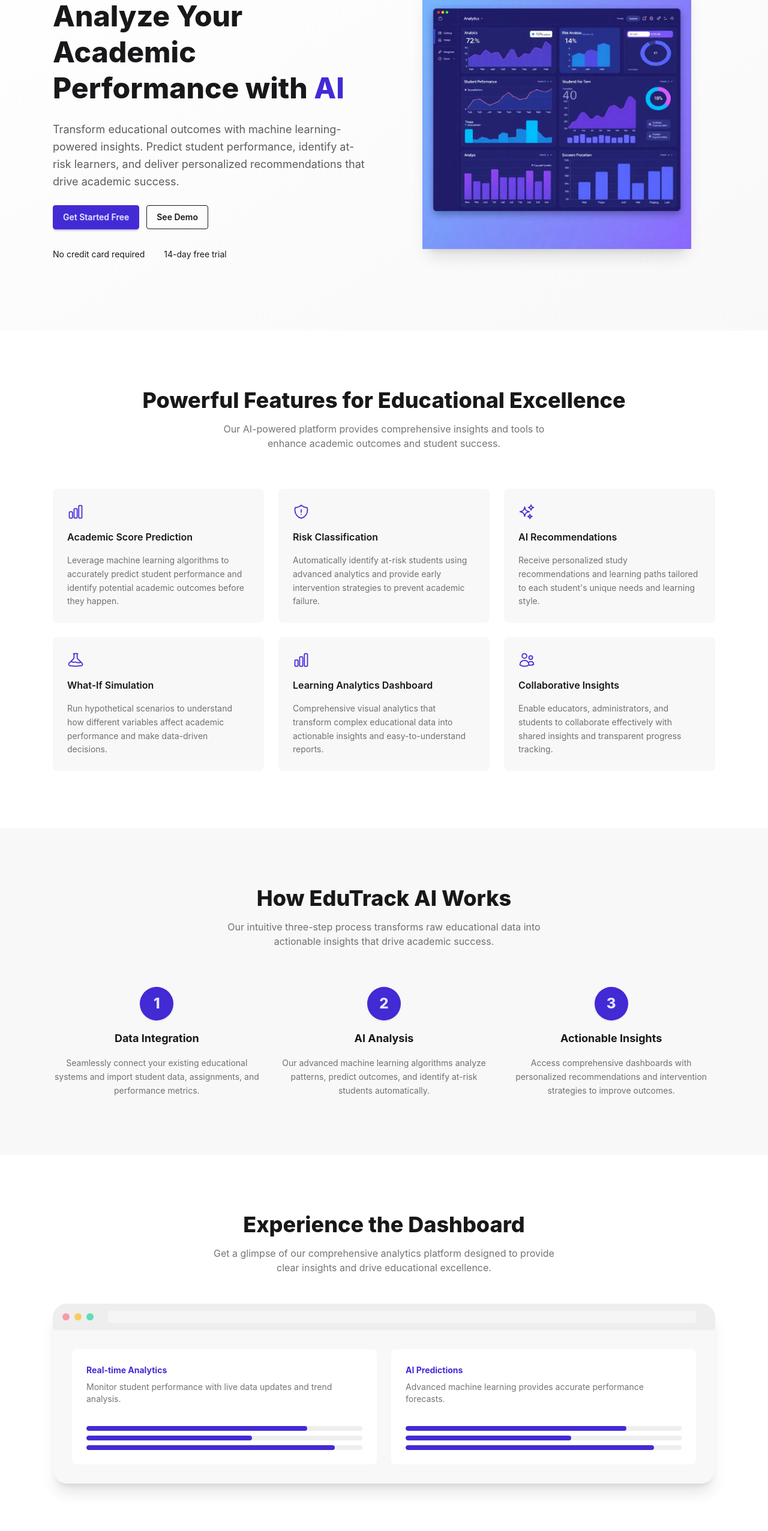
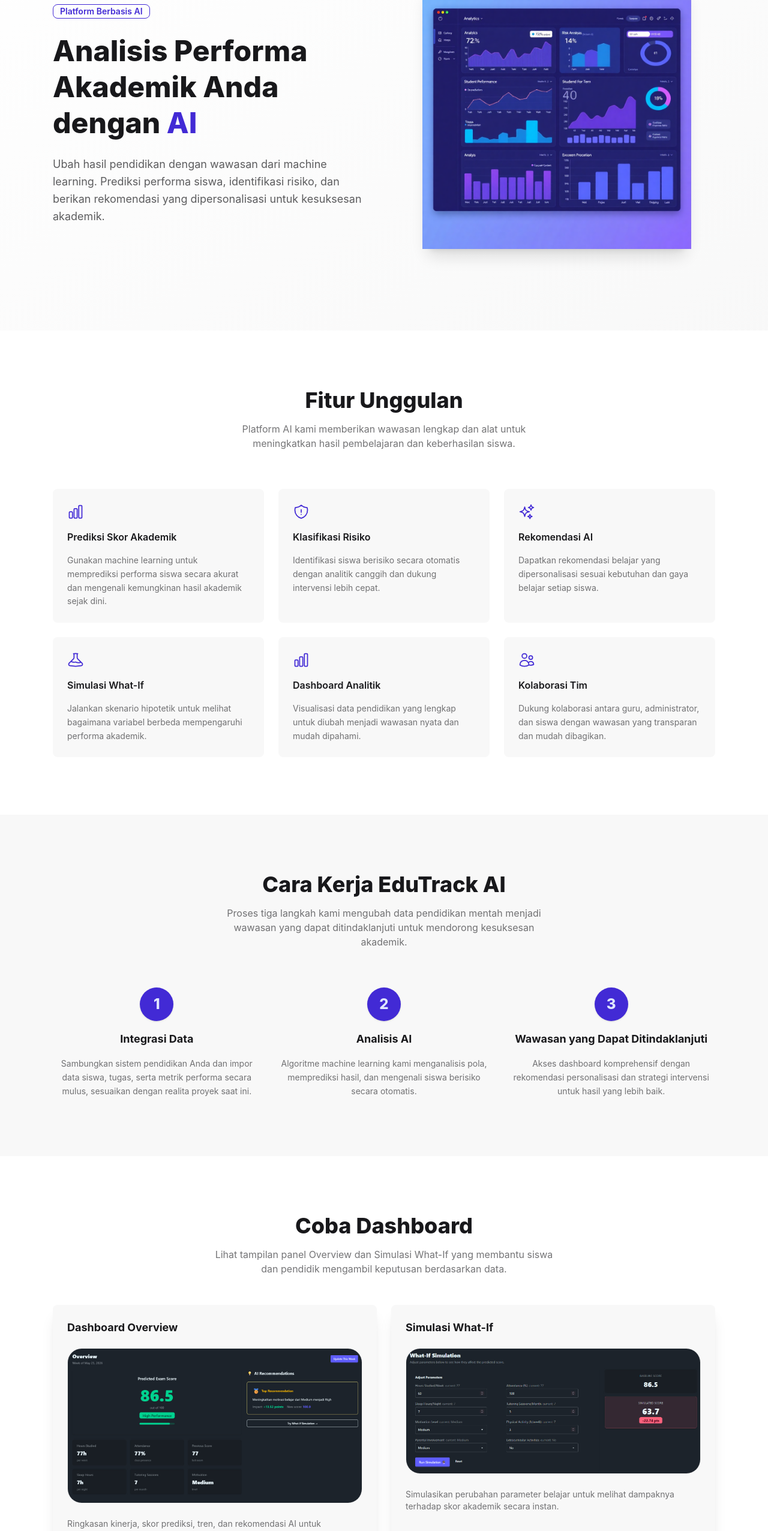
Before and after one commit to Zyxcid/edutrack, a React (Vite) app in the folder fullstack/frontend/: page / in a window 1280 px wide. Shown: the part 234-2786 px from the top of the page at 60% size. Built offline with nearby package versions, Linux system fonts and the light colour scheme.

Commit message:
feat: localize app UI to Indonesian

```diff
--- a/fullstack/frontend/src/pages/LandingPage.jsx
+++ b/fullstack/frontend/src/pages/LandingPage.jsx
@@ -40,26 +40,26 @@
 
 // ── Data ───────────────────────────────────────────────────────────────────
 const features = [
-  { icon: <IconChart />, title: "Academic Score Prediction", desc: "Leverage machine learning algorithms to accurately predict student performance and identify potential academic outcomes before they happen." },
-  { icon: <IconShield />, title: "Risk Classification", desc: "Automatically identify at-risk students using advanced analytics and provide early intervention strategies to prevent academic failure." },
-  { icon: <IconSparkles />, title: "AI Recommendations", desc: "Receive personalized study recommendations and learning paths tailored to each student's unique needs and learning style." },
-  { icon: <IconBeaker />, title: "What-If Simulation", desc: "Run hypothetical scenarios to understand how different variables affect academic performance and make data-driven decisions." },
-  { icon: <IconChart />, title: "Learning Analytics Dashboard", desc: "Comprehensive visual analytics that transform complex educational data into actionable insights and easy-to-understand reports." },
-  { icon: <IconUsers />, title: "Collaborative Insights", desc: "Enable educators, administrators, and students to collaborate effectively with shared insights and transparent progress tracking." },
+  { icon: <IconChart />, title: "Prediksi Skor Akademik", desc: "Gunakan machine learning untuk memprediksi performa siswa secara akurat dan mengenali kemungkinan hasil akademik sejak dini." },
+  { icon: <IconShield />, title: "Klasifikasi Risiko", desc: "Identifikasi siswa berisiko secara otomatis dengan analitik canggih dan dukung intervensi lebih cepat." },
+  { icon: <IconSparkles />, title: "Rekomendasi AI", desc: "Dapatkan rekomendasi belajar yang dipersonalisasi sesuai kebutuhan dan gaya belajar setiap siswa." },
+  { icon: <IconBeaker />, title: "Simulasi What-If", desc: "Jalankan skenario hipotetik untuk melihat bagaimana variabel berbeda mempengaruhi performa akademik." },
+  { icon: <IconChart />, title: "Dashboard Analitik", desc: "Visualisasi data pendidikan yang lengkap untuk diubah menjadi wawasan nyata dan mudah dipahami." },
+  { icon: <IconUsers />, title: "Kolaborasi Tim", desc: "Dukung kolaborasi antara guru, administrator, dan siswa dengan wawasan yang transparan dan mudah dibagikan." },
 ];
 
 const steps = [
-  { num: "1", title: "Data Integration", desc: "Seamlessly connect your existing educational systems and import student data, assignments, and performance metrics." },
-  { num: "2", title: "AI Analysis", desc: "Our advanced machine learning algorithms analyze patterns, predict outcomes, and identify at-risk students automatically." },
-  { num: "3", title: "Actionable Insights", desc: "Access comprehensive dashboards with personalized recommendations and intervention strategies to improve outcomes." },
+  { num: "1", title: "Integrasi Data", desc: "Sambungkan sistem pendidikan Anda dan impor data siswa, tugas, serta metrik performa secara mulus, sesuaikan dengan realita proyek saat ini." },
+  { num: "2", title: "Analisis AI", desc: "Algoritme machine learning kami menganalisis pola, memprediksi hasil, dan mengenali siswa berisiko secara otomatis." },
+  { num: "3", title: "Wawasan yang Dapat Ditindaklanjuti", desc: "Akses dashboard komprehensif dengan rekomendasi personalisasi dan strategi intervensi untuk hasil yang lebih baik." },
 ];
 
-const navLinks = ["Features", "How It Works", "Dashboard", "About"];
+const navLinks = ["Fitur", "Cara Kerja", "Dashboard", "Tentang"];
 
 const footerLinks = {
-  Product: ["Features", "Pricing", "API", "Integrations"],
-  Company: ["About", "Blog", "Careers", "Contact"],
-  Support: ["Help Center", "Documentation", "Status", "Security"],
+  Produk: ["Fitur", "Harga", "API", "Integrasi"],
+  Perusahaan: ["Tentang", "Blog", "Karir", "Kontak"],
+  Dukungan: ["Pusat Bantuan", "Dokumentasi", "Status", "Keamanan"],
 };
 
 // ── Components ─────────────────────────────────────────────────────────────
@@ -71,7 +71,7 @@
     <nav className="sticky top-0 z-50 bg-base-100/80 backdrop-blur border-b border-base-200">
       <div className="max-w-6xl mx-auto px-6 flex items-center justify-between h-16">
         {/* Logo */}
-        <a href="#" className="text-xl font-extrabold tracking-tight text-primary">EduTrack AI</a>
+        <a href="/" className="text-xl font-extrabold tracking-tight text-primary">EduTrack AI</a>
 
         {/* Desktop nav links */}
         <ul className="hidden lg:flex gap-1">
@@ -82,12 +82,40 @@
           ))}
         </ul>
 
+        {/* Mobile menu toggle */}
+        <button
+          className="btn btn-ghost btn-square lg:hidden"
+          onClick={() => setOpen((prev) => !prev)}
+          aria-label="Toggle menu"
+        >
+          <IconMenuBar />
+        </button>
+
         {/* Desktop auth buttons */}
-        <div className="flex gap-2">
+        <div className="hidden sm:flex gap-2">
           <button className="btn btn-ghost btn-sm" onClick={() => navigate('/signin')}>Sign In</button>
           <button className="btn btn-primary btn-sm" onClick={() => navigate('/register')}>Get Started</button>
         </div>
       </div>
+
+      {/* Mobile nav links */}
+      {open && (
+        <div className="lg:hidden bg-base-100 border-t border-base-200">
+          <ul className="flex flex-col gap-1 px-4 py-3">
+            {navLinks.map(link => (
+              <li key={link}>
+                <a
+                  href={`#${link.toLowerCase().replace(/ /g, "-")}`}
+                  className="block rounded-lg px-3 py-2 text-sm text-base-content hover:bg-base-200"
+                  onClick={() => setOpen(false)}
+                >
+                  {link}
+                </a>
+              </li>
+            ))}
+          </ul>
+        </div>
+      )}
     </nav>
   );
 }
@@ -95,32 +123,23 @@
 function HeroSection() {
   const navigate = useNavigate()
   return (
-    <section id="features" className="min-h-[90vh] flex items-center bg-linear-to-br from-base-100 to-base-200">
+    <section id="hero" className="min-h-[90vh] flex items-center bg-linear-to-br from-base-100 to-base-200">
       <div className="max-w-6xl mx-auto px-6 py-20 grid lg:grid-cols-2 gap-12 items-center">
         {/* Teks kiri */}
         <div className="flex flex-col gap-6">
-          <div className="badge badge-primary badge-outline font-semibold">AI-Powered Platform</div>
+          <div className="badge badge-primary badge-outline font-semibold">Platform Berbasis AI</div>
           <h1 className="text-4xl lg:text-5xl font-extrabold leading-tight">
-            Analyze Your Academic Performance with <span className="text-primary">AI</span>
+            Analisis Performa Akademik Anda dengan <span className="text-primary">AI</span>
           </h1>
           <p className="text-base-content/70 text-lg leading-relaxed">
-            Transform educational outcomes with machine learning-powered insights. Predict student performance, identify at-risk learners, and deliver personalized recommendations that drive academic success.
+            Ubah hasil pendidikan dengan wawasan dari machine learning. Prediksi performa siswa, identifikasi risiko, dan berikan rekomendasi yang dipersonalisasi untuk kesuksesan akademik.
           </p>
-          <div className="flex flex-wrap gap-3">
-            <button className="btn btn-primary" onClick={() => navigate('/register')}>Get Started Free</button>
-            <button className="btn btn-outline">See Demo</button>
-          </div>
-          {/* Stats */}
-          <div className="flex gap-8 pt-2">
-            <p className="text-sm">No credit card required</p>
-            <p className="text-sm">14-day free trial</p>
-          </div>
         </div>
 
         {/* Placeholder gambar kanan */}
         <div className="flex justify-center">
           <div className="w-full max-w-md aspect-square rounded-3xl bg-base-300 flex items-center justify-center shadow-xl">
-            <span className="text-base-content/30 text-sm"><img src="analyticspreview.png" alt="Analytics Preview" /></span>
+            <span className="text-base-content/30 text-sm"><img src="analyticspreview.png" alt="Pratinjau analitik" /></span>
           </div>
         </div>
       </div>
@@ -130,12 +149,12 @@
 
 function FeaturesSection() {
   return (
-    <section id="how-it-works" className="py-24 bg-base-100">
+    <section id="fitur" className="py-24 bg-base-100">
       <div className="max-w-6xl mx-auto px-6">
         <div className="text-center mb-16">
-          <h2 className="text-3xl lg:text-4xl font-extrabold mb-4">Powerful Features for Educational Excellence</h2>
+          <h2 className="text-3xl lg:text-4xl font-extrabold mb-4">Fitur Unggulan</h2>
           <p className="text-base-content/60 max-w-xl mx-auto">
-            Our AI-powered platform provides comprehensive insights and tools to enhance academic outcomes and student success.
+            Platform AI kami memberikan wawasan lengkap dan alat untuk meningkatkan hasil pembelajaran dan keberhasilan siswa.
           </p>
         </div>
         <div className="grid sm:grid-cols-2 lg:grid-cols-3 gap-6">
@@ -156,12 +175,12 @@
 
 function HowItWorksSection() {
   return (
-    <section id="dashboard" className="py-24 bg-base-200">
+    <section id="cara-kerja" className="py-24 bg-base-200">
       <div className="max-w-6xl mx-auto px-6">
         <div className="text-center mb-16">
-          <h2 className="text-3xl lg:text-4xl font-extrabold mb-4">How EduTrack AI Works</h2>
+          <h2 className="text-3xl lg:text-4xl font-extrabold mb-4">Cara Kerja EduTrack AI</h2>
           <p className="text-base-content/60 max-w-xl mx-auto">
-            Our intuitive three-step process transforms raw educational data into actionable insights that drive academic success.
+            Proses tiga langkah kami mengubah data pendidikan mentah menjadi wawasan yang dapat ditindaklanjuti untuk mendorong kesuksesan akademik.
           </p>
         </div>
         <div className="grid lg:grid-cols-3 gap-8">
@@ -181,46 +200,43 @@
 }
 
 function DashboardPreviewSection() {
+  const navigate = useNavigate()
   return (
-    <section id="about" className="py-24 bg-base-100">
+    <section id="dashboard" className="py-24 bg-base-100">
       <div className="max-w-6xl mx-auto px-6">
         <div className="text-center mb-12">
-          <h2 className="text-3xl lg:text-4xl font-extrabold mb-4">Experience the Dashboard</h2>
+          <h2 className="text-3xl lg:text-4xl font-extrabold mb-4">Coba Dashboard</h2>
           <p className="text-base-content/60 max-w-xl mx-auto">
-            Get a glimpse of our comprehensive analytics platform designed to provide clear insights and drive educational excellence.
+            Lihat tampilan panel Overview dan Simulasi What-If yang membantu siswa dan pendidik mengambil keputusan berdasarkan data.
           </p>
         </div>
-        {/* Placeholder dashboard */}
-        <div className="rounded-3xl bg-base-200 shadow-xl overflow-hidden">
-          {/* Fake browser bar */}
-          <div className="flex items-center gap-2 px-4 py-3 bg-base-300">
-            <div className="w-3 h-3 rounded-full bg-error opacity-60" />
-            <div className="w-3 h-3 rounded-full bg-warning opacity-60" />
-            <div className="w-3 h-3 rounded-full bg-success opacity-60" />
-            <div className="flex-1 mx-4 h-5 rounded bg-base-100 opacity-40" />
+
+        <div className="grid lg:grid-cols-2 gap-6">
+          <div className="card bg-base-200 shadow-xl overflow-hidden">
+            <div className="card-body p-6">
+              <div className="font-bold text-lg mb-3">Dashboard Overview</div>
+              <div className="rounded-3xl overflow-hidden border border-base-300">
+                <img src="/overview-screenshot.jpg" alt="Screenshot Dashboard Overview" className="w-full object-cover" />
+              </div>
+              <p className="text-sm text-base-content/60 mt-4">
+                Ringkasan kinerja, skor prediksi, tren, dan rekomendasi AI untuk membantu siswa memahami kemajuan mereka.
+              </p>
+            </div>
           </div>
-          {/* Placeholder content */}
-          <div className="p-8 grid sm:grid-cols-2 gap-6 min-h-64">
-            {[
-              { label: "Real-time Analytics", desc: "Monitor student performance with live data updates and trend analysis." },
-              { label: "AI Predictions", desc: "Advanced machine learning provides accurate performance forecasts." },
-            ].map(({ label, desc }) => (
-              <div key={label} className="card bg-base-100">
-                <div className="card-body">
-                  <div className="text-primary font-bold">{label}</div>
-                  <p className="text-sm text-base-content/60">{desc}</p>
-                  <div className="mt-4 space-y-2">
-                    {[80, 60, 90].map((w, i) => (
-                      <div key={i} className="h-2 rounded-full bg-base-300 overflow-hidden">
-                        <div className="h-full bg-primary rounded-full" style={{ width: `${w}%` }} />
-                      </div>
-                    ))}
-                  </div>
-                </div>
+
+          <div className="card bg-base-200 shadow-xl overflow-hidden">
+            <div className="card-body p-6">
+              <div className="font-bold text-lg mb-3">Simulasi What-If</div>
+              <div className="rounded-3xl overflow-hidden border border-base-300">
+                <img src="/whatif-screenshot.jpg" alt="Screenshot Simulasi What-If" className="w-full object-cover" />
               </div>
-            ))}
+              <p className="text-sm text-base-content/60 mt-4">
+                Simulasikan perubahan parameter belajar untuk melihat dampaknya terhadap skor akademik secara instan.
+              </p>
+            </div>
           </div>
         </div>
+
       </div>
     </section>
   );
@@ -231,14 +247,11 @@
   return (
     <section className="py-24 bg-primary text-primary-content">
       <div className="max-w-2xl mx-auto px-6 text-center flex flex-col gap-6">
-        <h2 className="text-3xl lg:text-4xl font-extrabold">Ready to Transform Education with AI?</h2>
+        <h2 className="text-3xl lg:text-4xl font-extrabold">Siap Mengubah Pendidikan dengan AI?</h2>
         <p className="opacity-80 text-lg">
-          Join thousands of educators who are already using EduTrack AI to improve student outcomes and drive academic success.
+          Bergabunglah dengan pendidik yang sudah menggunakan EduTrack AI untuk meningkatkan hasil siswa dan mencapai kesuksesan akademik.
         </p>
-        <div className="flex flex-wrap gap-3 justify-center">
-          <button className="btn bg-white text-primary hover:bg-white/90 border-none" onClick={() => navigate('/signin')}>Get Started Free</button>
-          <button className="btn btn-outline border-white text-white hover:bg-white hover:text-primary">Learn More</button>
-        </div>
+        <button className="btn bg-white text-primary hover:bg-white/80 border-none" onClick={() => navigate('/signin')}>Mulai Sekarang</button>
       </div>
     </section>
   );
@@ -246,14 +259,14 @@
 
 function Footer() {
   return (
-    <footer className="bg-base-200 pt-16 pb-8">
+    <footer id="tentang" className="bg-base-200 pt-16 pb-8">
       <div className="max-w-6xl mx-auto px-6">
         <div className="grid sm:grid-cols-2 lg:grid-cols-4 gap-10 mb-12">
           {/* Brand */}
           <div className="flex flex-col gap-3">
             <span className="text-xl font-extrabold text-primary">EduTrack AI</span>
             <p className="text-sm text-base-content/60 leading-relaxed">
-              Empowering educators with AI-driven insights to transform academic outcomes and student success.
+              Memberdayakan pendidik dengan wawasan berbasis AI untuk mengubah hasil akademik dan kesuksesan siswa.
             </p>
           </div>
           {/* Links */}
--- a/fullstack/frontend/src/pages/SignInPage.jsx
+++ b/fullstack/frontend/src/pages/SignInPage.jsx
@@ -18,29 +18,29 @@
     // ── Validasi Frontend ──
     if (isSignIn) {
       if (!form.email || !form.password) {
-        setError("Email and password are required")
+        setError("Email dan kata sandi wajib diisi")
         return
       }
     } else {
       if (!form.name || !form.email || !form.password || !form.confirm) {
-        setError("All fields are required")
+        setError("Semua kolom wajib diisi")
         return
       }
       if (form.name.trim().length < 2) {
-        setError("Name must be at least 2 characters")
+        setError("Nama harus terdiri dari minimal 2 karakter")
         return
       }
       const emailRegex = /^[^\s@]+@[^\s@]+\.[^\s@]+$/
       if (!emailRegex.test(form.email)) {
-        setError("Invalid email format")
+        setError("Format email tidak valid")
         return
       }
       if (form.password.length < 8) {
-        setError("Password must be at least 8 characters")
+        setError("Kata sandi harus memiliki minimal 8 karakter")
         return
       }
       if (form.password !== form.confirm) {
-        setError("Passwords do not match")
+        setError("Kata sandi tidak cocok")
         return
       }
     }
@@ -87,15 +87,15 @@
         {/* Tengah */}
         <div className="flex flex-col gap-6">
           <div className="text-4xl font-extrabold leading-snug">
-            Transform Education <br /> with AI Insights
+            Transformasi Pendidikan <br /> dengan Wawasan AI
           </div>
           <p className="opacity-75 text-lg leading-relaxed max-w-sm">
-            Predict student performance, identify at-risk learners, and deliver personalized recommendations.
+            Prediksi performa siswa, identifikasi siswa berisiko, dan berikan rekomendasi yang dipersonalisasi.
           </p>
 
           {/* Stats */}
           <div className="flex gap-10 pt-4">
-            {[["95%", "Accuracy"], ["10K+", "Students"], ["300+", "Institutions"]].map(([val, label]) => (
+            {[["95%", "Akurasi"], ["10K+", "Siswa"], ["300+", "Institusi"]].map(([val, label]) => (
               <div key={label}>
                 <div className="text-3xl font-extrabold">{val}</div>
                 <div className="text-sm opacity-60">{label}</div>
@@ -121,12 +121,12 @@
           {/* Header */}
           <div>
             <h1 className="text-2xl font-extrabold">
-              {isSignIn ? "Welcome back" : "Create an account"}
+              {isSignIn ? "Selamat datang kembali" : "Buat akun"}
             </h1>
             <p className="text-base-content/50 text-sm mt-1">
               {isSignIn
-                ? "Sign in to your EduTrack account"
-                : "Start your journey with EduTrack AI"}
+                ? "Masuk ke akun EduTrack Anda"
+                : "Mulai perjalanan Anda dengan EduTrack AI"}
             </p>
           </div>
 
@@ -137,12 +137,12 @@
             {!isSignIn && (
               <label className="form-control">
                 <div className="label pb-1">
-                  <span className="label-text text-sm font-medium">Full Name</span>
+                  <span className="label-text text-sm font-medium">Nama Lengkap</span>
                 </div>
                 <input
                   type="text"
                   name="name"
-                  placeholder="Your full name"
+                  placeholder="Nama lengkap Anda"
                   className="input input-bordered w-full"
                   value={form.name}
                   onChange={handleChange}
@@ -158,7 +158,7 @@
               <input
                 type="email"
                 name="email"
-                placeholder="you@example.com"
+                placeholder="contoh@domain.com"
                 className="input input-bordered w-full"
                 value={form.email}
                 onChange={handleChange}
@@ -168,9 +168,9 @@
             {/* Password */}
             <label className="form-control">
               <div className="label pb-1">
-                <span className="label-text text-sm font-medium">Password</span>
+                <span className="label-text text-sm font-medium">Kata Sandi</span>
                 {isSignIn && (
-                  <a href="#" className="label-text-alt text-primary hover:underline">Forgot password?</a>
+                  <a href="#" className="label-text-alt text-primary hover:underline">Lupa kata sandi?</a>
                 )}
               </div>
               <input
@@ -187,7 +187,7 @@
             {!isSignIn && (
               <label className="form-control">
                 <div className="label pb-1">
-                  <span className="label-text text-sm font-medium">Confirm Password</span>
+                  <span className="label-text text-sm font-medium">Konfirmasi Kata Sandi</span>
                 </div>
                 <input
                   type="password"
@@ -212,18 +212,18 @@
               onClick={handleSubmit}
               disabled={loading}
             >
-              {loading ? <span className="loading loading-spinner loading-sm" /> : isSignIn ? "Sign In" : "Create Account"}
+              {loading ? <span className="loading loading-spinner loading-sm" /> : isSignIn ? "Masuk" : "Buat Akun"}
             </button>
           </div>
 
           {/* Toggle Sign In / Register */}
           <p className="text-center text-sm text-base-content/50">
-            {isSignIn ? "Don't have an account?" : "Already have an account?"}{" "}
+            {isSignIn ? "Belum punya akun?" : "Sudah punya akun?"}{" "}
             <button
               className="text-primary font-semibold hover:underline"
               onClick={() => setIsSignIn(!isSignIn)}
             >
-              {isSignIn ? "Get Started" : "Sign In"}
+              {isSignIn ? "Daftar" : "Masuk"}
             </button>
           </p>
 
```
Also changed, not shown: fullstack/frontend/src/components/Navbar.jsx (+5 -5 lines), fullstack/frontend/src/pages/PredictPage.jsx (+63 -61 lines), fullstack/frontend/public/overview-screenshot.jpg (added), fullstack/frontend/public/whatif-screenshot.jpg (added).
